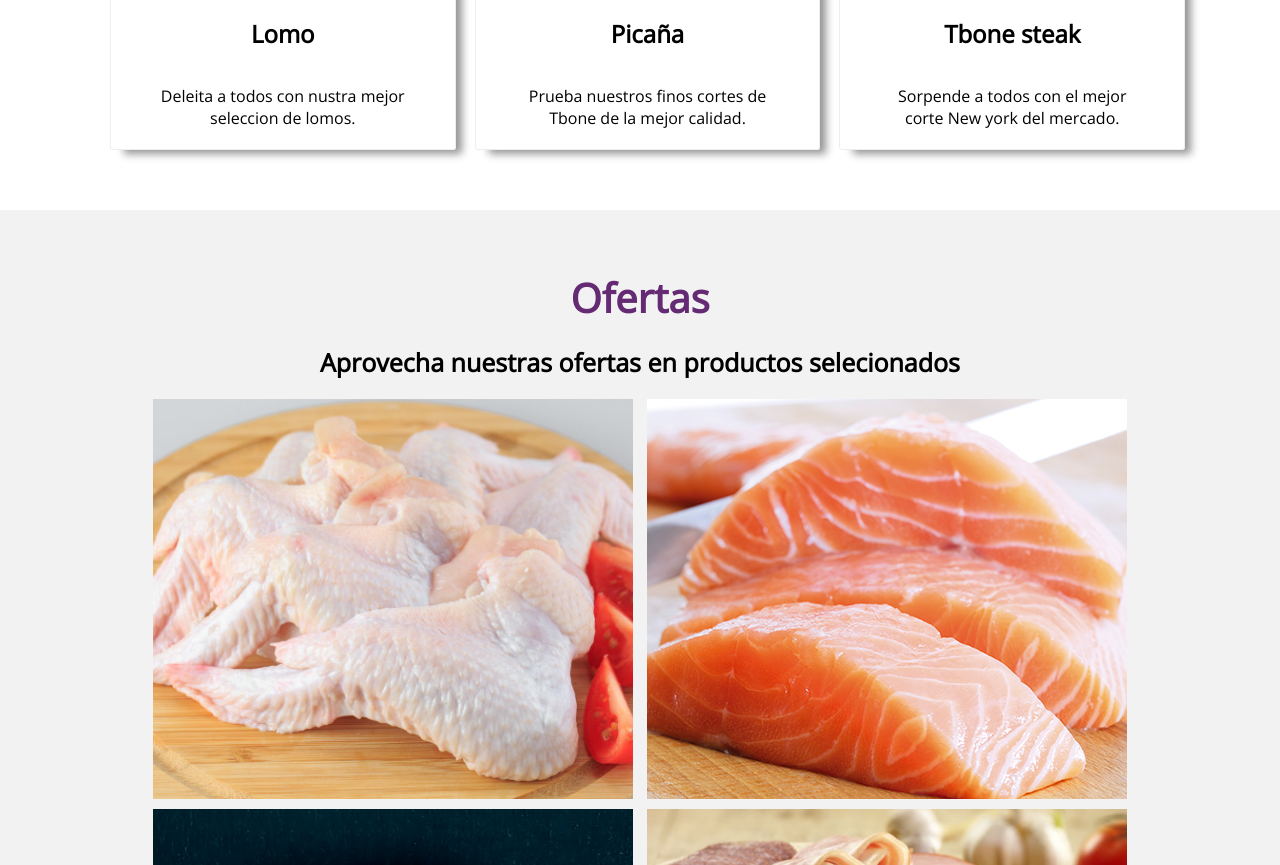
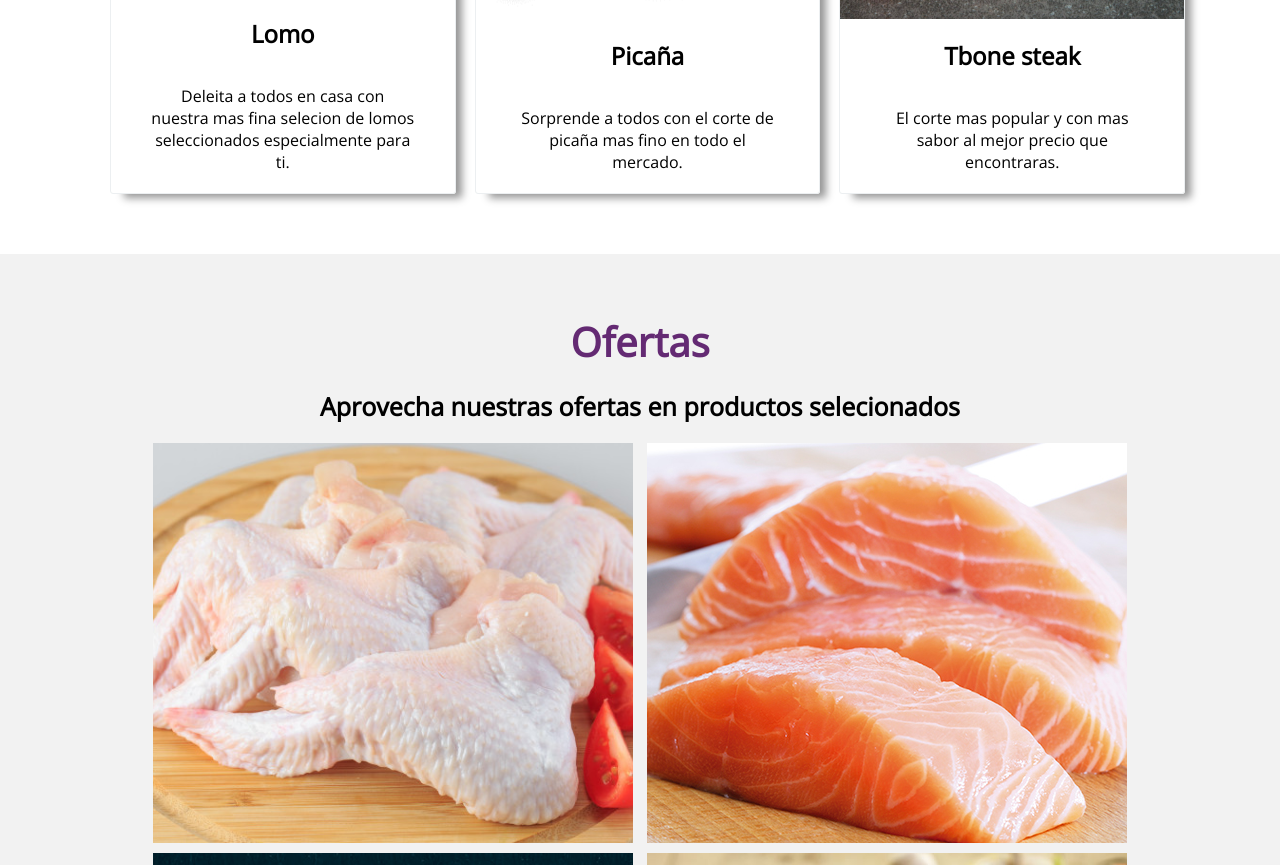
Before and after one commit to kadrian96/kadrian96.github.io, a plain HTML site: page index.html in a window 1280 px wide. Shown: the part 1443-2308 px from the top of the page. Drawn offline with nearby package versions, Linux system fonts and the light colour scheme.

Commit message:
textos corregidos

```diff
--- a/index.html
+++ b/index.html
@@ -57,7 +57,7 @@
                     <h2 class="title_card">Lomo</h2>
                 </div>
                 <p class="text_card">
-                    Deleita a todos con nustra mejor seleccion de lomos.
+                    Deleita a todos en casa con nuestra mas fina selecion de lomos seleccionados especialmente para ti.
                 </p>
             </article>
             <article class="card">
@@ -66,7 +66,7 @@
                     <h2 class="title_card">Picaña</h2>
                 </div>
                 <p class="text_card">
-                    Prueba nuestros finos cortes de Tbone de la mejor calidad.
+                    Sorprende a todos con el corte de picaña mas fino en todo el mercado.
                 </p>
             </article>
             <article class="card">
@@ -75,7 +75,7 @@
                     <h2 class="title_card">Tbone steak</h2>
                 </div>
                 <p class="text_card">
-                    Sorpende a todos con el mejor corte New york del mercado.
+                    El corte mas popular y con mas sabor al mejor precio que encontraras.
                 </p>
             </article>
         </section>
```
